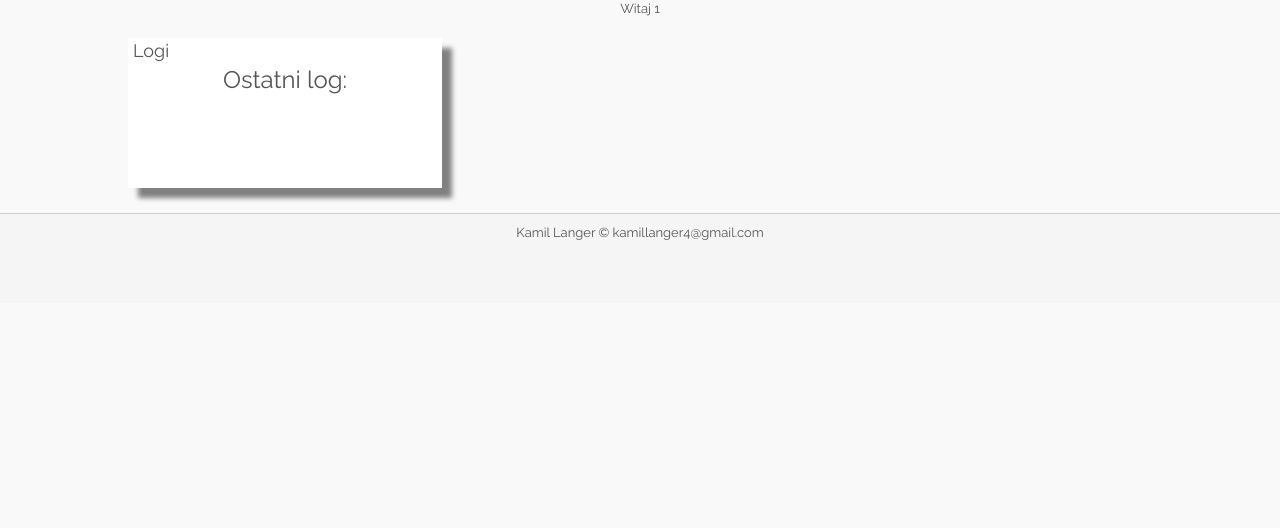
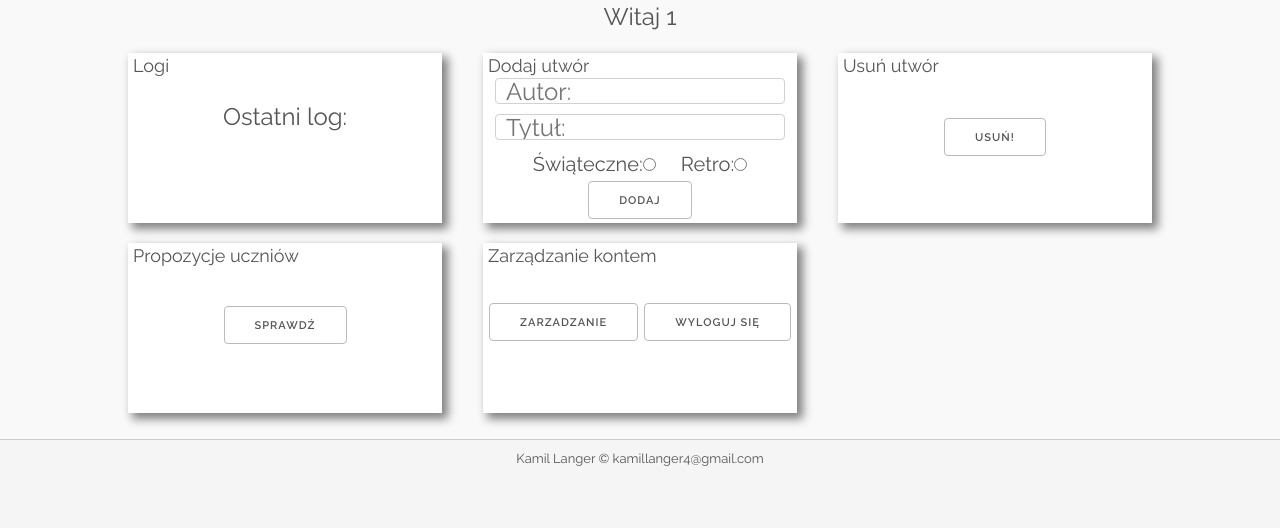
Before and after one commit to camzu1998/radio2.0, a PHP site: page /panelAdmin.php in a window 1280 px wide. Shown: the part 81-609 px from the top of the page. Run offline with PHP 8.4, Linux system fonts and the light colour scheme; the visitor is signed in with stand-in values (Sample User, id 1); data that the repository does not hold is empty; a stand-in replaces the project's code that opens the database connection.

Commit message:
Complete Content Admin Panel + logout

```diff
--- a/panelAdmin.css
+++ b/panelAdmin.css
@@ -1,6 +1,6 @@
 #LoginPopup{
     display: none;
-    box-shadow: 10px 10px 5px grey;
+    box-shadow: 5px 5px 9px 1px grey;
     background: white;
     width: 50%;
     text-align: center;
@@ -10,10 +10,13 @@
     margin-top: 10px;
     border-radius: 50%;
 }
+#witaj{
+    font-size: 24px;
+}
 .window{
-    box-shadow: 10px 10px 5px grey;
+    box-shadow: 5px 5px 9px 1px grey;
     background: white;
-    height: 150px;
+    height: 170px;
     margin-top: 20px;
 }
 .title{
@@ -25,3 +28,17 @@
 .content{
     font-size: 24px;
 }
+.tileLink:hover{
+    color: #555;
+}
+.windowHover:active{
+    background: #eee;
+}
+.inputWindow{
+    height: 26px !important;
+    font-size: 24px;
+}
+.logout:hover{
+    background: rgba(215, 0, 0, 0.5);
+    transition: background 1s;
+}
--- a/panelAdminContent.php
+++ b/panelAdminContent.php
@@ -1,16 +1,58 @@
 <div class="row">
-    <span>Witaj <?php echo $_SESSION['Imie']; ?></span>
+    <span id="witaj">Witaj <?php echo $_SESSION['Imie']; ?></span>
 </div>
 <div class="row">
     <div class="four columns">
         <a href="" class="noLink">
-            <div class="window">
+            <div class="window windowHover">
                 <div class="title"> Logi </div>
-                <div class="content">
+                <div class="content" style="margin-top: 7%;">
                     <span>Ostatni log:</span>
                     <?php include"lastLog.php"; ?>
                 </div>
             </div>
         </a>
     </div>
+    <div class="four columns">
+        <div class="window">
+            <div class="title"> Dodaj utwór </div>
+            <div class="content">
+                <form action="#" method="post" style="font-size: 20px;">
+                    <input type="text" name="autor" class="inputWindow" placeholder="Autor:"/>
+                    <input type="text" name="tytul" class="inputWindow" placeholder="Tytuł:"/>
+                    Świąteczne:<input type="radio" name="Kategoria" value="Christmas" style="margin-right: 20px;"/>
+                    Retro:<input type="radio" name="Kategoria" value="Retro" /> <br>
+                    <input type="submit" name="zapisz" value="Dodaj"/>
+                </form>
+            </div>
+        </div>
+    </div>
+    <div class="four columns">
+        <div class="window">
+            <div class="title"> Usuń utwór </div>
+            <div class="content">
+                <form action="#" method="post" style="margin-top: 12%;">
+                    <input type="submit" name="usun" value="Usuń!"/>
+                </form>
+            </div>
+        </div>
+    </div>
+
+    <div class="four columns" style="margin-left: 0%;">
+        <div class="window">
+            <div class="title"> Propozycje uczniów </div>
+            <div class="content">
+                <button onclick="#" style="margin-top: 12%;">Sprawdź</button>
+            </div>
+        </div>
+    </div>
+    <div class="four columns">
+        <div class="window">
+            <div class="title"> Zarządzanie kontem </div>
+            <div class="content">
+                <button onclick="#" style="margin-top: 11%;">Zarzadzanie</button>
+                <button onclick="logout.php" class="logout" style="margin-top: 1%;">Wyloguj się</button>
+            </div>
+        </div>
+    </div>
 </div>
```
Also changed, not shown: logout.php (added, +7 -0 lines).
